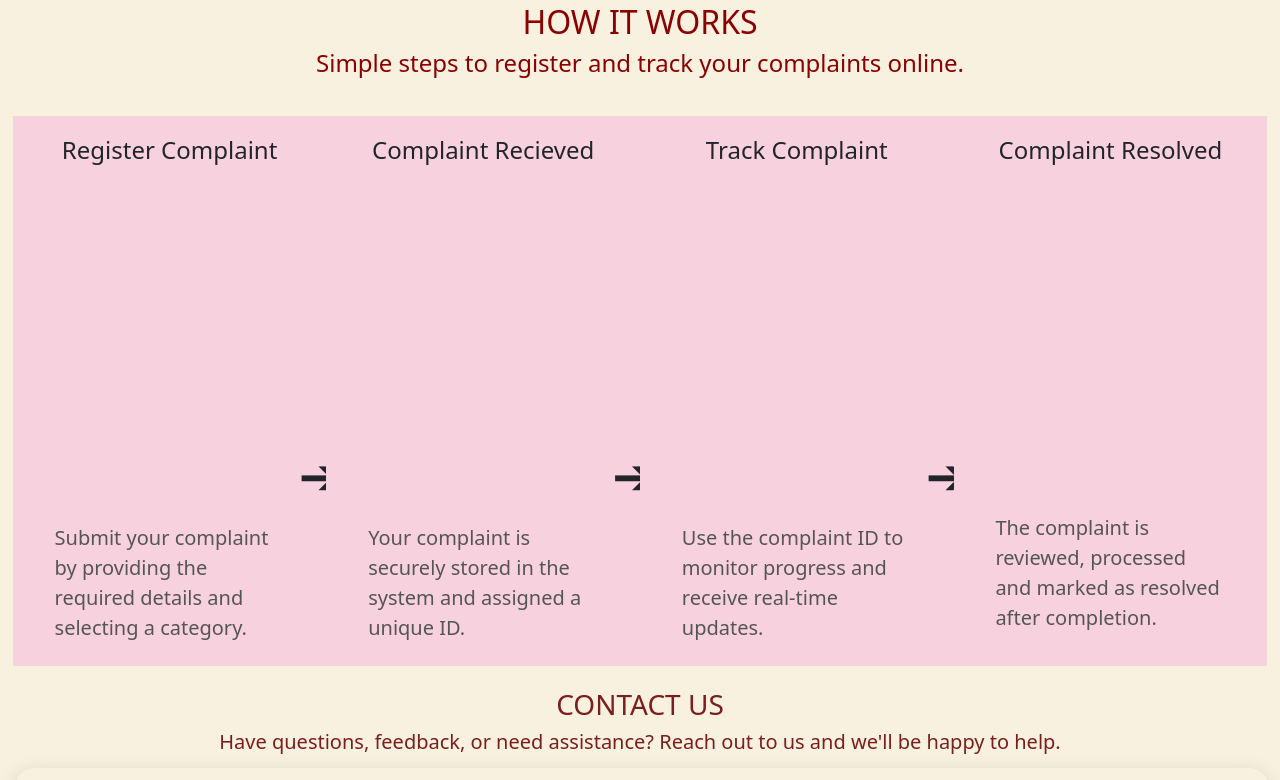
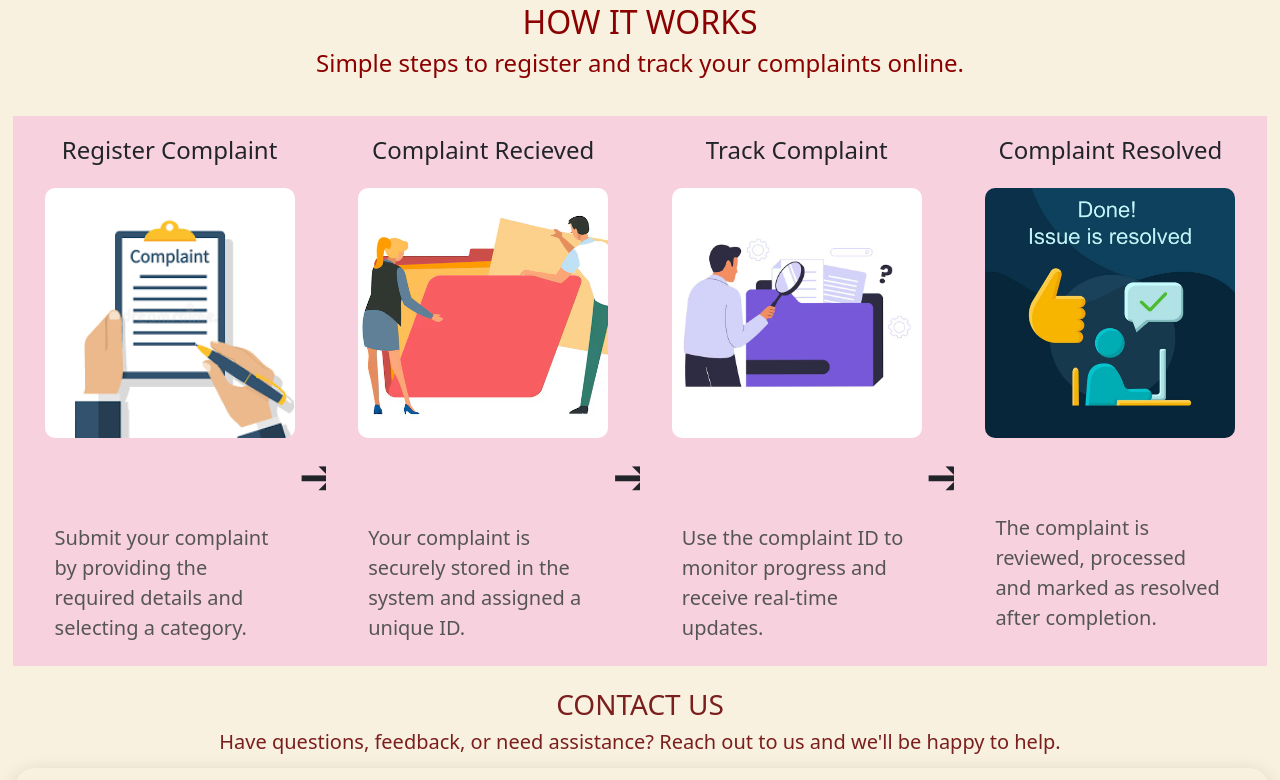
Before and after one commit to adityakatariya70-avg/CMP-Project, a plain HTML site: page index.html in a window 1280 px wide. Shown: the part 1152-1932 px from the top of the page. Drawn offline with nearby package versions, Linux system fonts and the light colour scheme; some packages are replaced by stand-ins of ours; a script that the page names is missing; files whose address does not match are found by name.

Commit message:
many new changes

```diff
--- a/Frontend/CSS/index.css
+++ b/Frontend/CSS/index.css
@@ -106,7 +106,7 @@
 .image1 {
   height: 380px;
   width: 400px;
-  background-image: url("../Images/Download\ Customer\ Support\ Service\ for\ free.jpg");
+  background-image: url("/Images/customersupport.jpg");
   background-size: cover;
 }
 
@@ -114,7 +114,7 @@
   height: 320px;
   width: 400px;
 
-  background-image: url("../Images/Businessman\ presenting\ form\ survey\ interview_\ _\ Premium\ Vector.jpg");
+  background-image: url("/Images/businessman.jpg");
   background-size: cover;
 }
 
@@ -267,7 +267,7 @@
   margin-left: 300px;
 }
 .box-img1 {
-  background-image: url("../Images/register_complaint.png");
+  background-image: url("/Images/registercomplaint.png");
   background-size: cover;
 }
 .box-img1:hover {
@@ -275,7 +275,7 @@
   transition: 0.2s;
 }
 .box-img2 {
-  background-image: url("../Images/complaint_recieved.png");
+  background-image: url("/Images/complaintrecieved.png");
   background-size: cover;
 }
 .box-img2:hover {
@@ -283,7 +283,7 @@
   transition: 0.2s;
 }
 .box-img3 {
-  background-image: url("../Images/track_complaint.png");
+  background-image: url("/Images/trackcomplaint.png");
   background-size: cover;
 }
 .box-img3:hover {
@@ -291,7 +291,7 @@
   transition: 0.2s;
 }
 .box-img4 {
-  background-image: url("../Images/complaint_resolved.jpg");
+  background-image: url("/Images/complaintresolved.jpg");
   background-size: cover;
 }
 .box-img4:hover {
```
Also changed, not shown: Images/businessman.jpg (renamed from Images/Businessman presenting form survey interview_ _ Premium Vector.jpg), Images/complaintrecieved.png (renamed from Images/complaint_recieved.png), Images/complaintresolved.jpg (renamed from Images/complaint_resolved.jpg), Images/customersupport.jpg (renamed from Images/Download Customer Support Service for free.jpg), Images/registercomplaint.png (renamed from Images/register_complaint.png), Images/trackcomplaint.png (renamed from Images/track_complaint.png).
